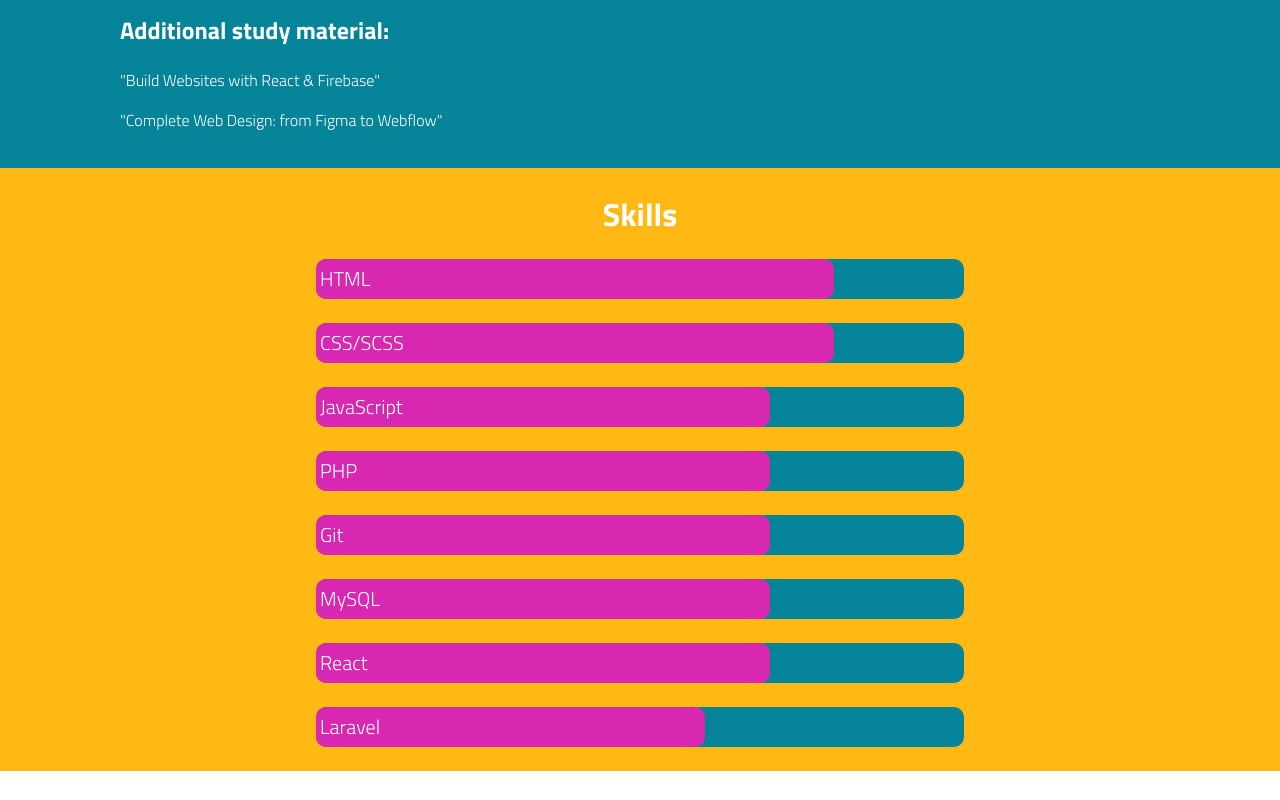
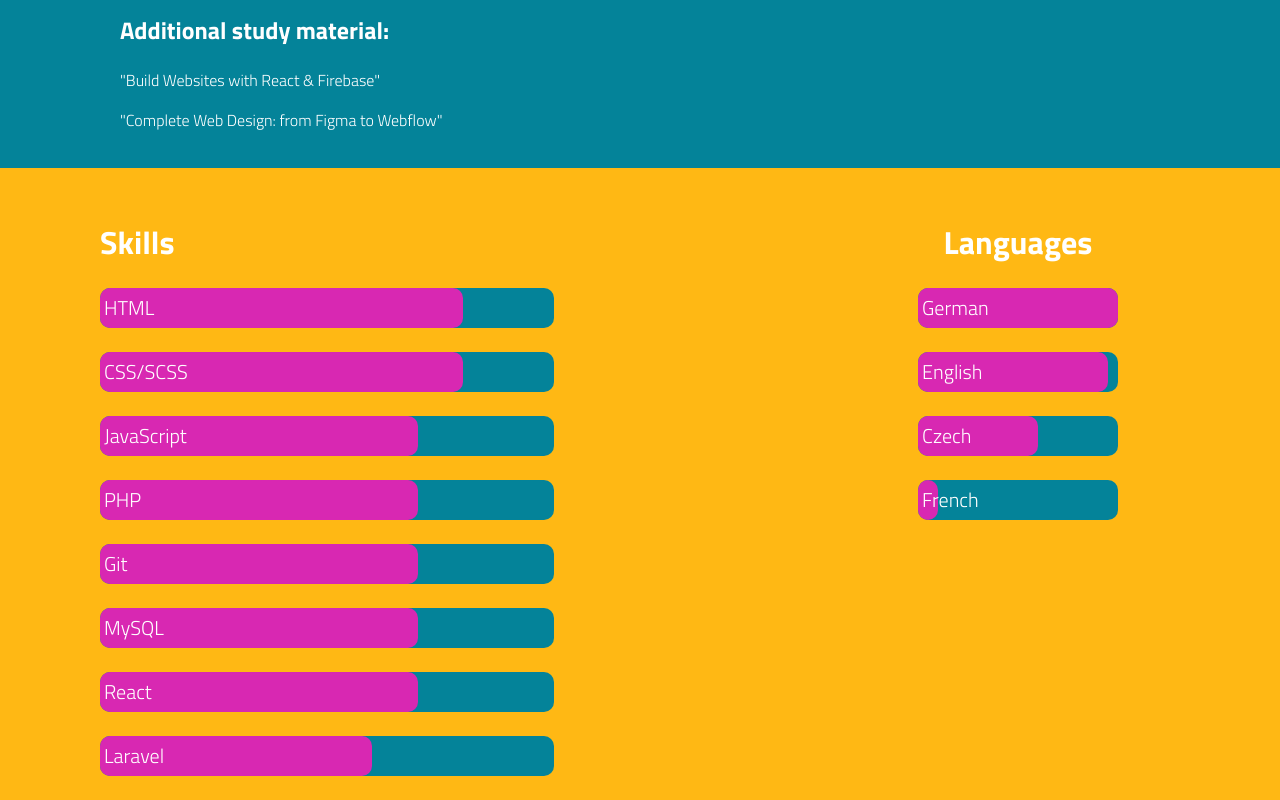
Before and after one commit to queuing4oranges/portfolio, a React (Create React App) app: page / in a window 1280 px wide. Shown: the part 1747-2547 px from the top of the page. Before the commit the page ends 2518 px from the top, so only its background shows below. Built offline with nearby package versions, Linux system fonts and the light colour scheme; data requests are answered from the project's data file.

Commit message:
added languages

```diff
--- a/src/components/Skills.js
+++ b/src/components/Skills.js
@@ -7,47 +7,65 @@ const Skills = () => {
 
     return (
         <div className="skills__container">
-            <h1>Skills</h1>
+
+
+            <div className="tech__container">
+                <h1 className="skills__title">Skills</h1>
                 <ProgressBar
                 now={80}
-            label="HTML"
-            /> <br></br>
+                label="HTML"/> <br></br>
 
                 <ProgressBar
                 now={80}
-            label="CSS/SCSS"
-            /><br></br>
+                label="CSS/SCSS"/><br></br>
 
                 <ProgressBar
                 now={70}
-            label="JavaScript"
-            /><br></br>
+                label="JavaScript"/><br></br>
 
                 <ProgressBar
                 now={70}
-            label="PHP"
-            /><br></br>
+                label="PHP"/><br></br>
 
                 <ProgressBar
                 now={70}
-            label="Git"
-            /><br></br>
+                label="Git"/><br></br>
 
                 <ProgressBar
                 now={70}
-            label="MySQL"
-            /><br></br>
+                label="MySQL"/><br></br>
 
                 <ProgressBar
                 now={70}
-            label="React"
-            /><br></br>
+                label="React"/><br></br>
 
                 <ProgressBar
                 now={60}
-            label="Laravel"
-            /><br></br>
+                label="Laravel"/><br></br>
+            </div>
 
+            <div className="language__container">
+                <h1 className="skills__title">Languages</h1>
+                <ProgressBar
+                className="language-en"
+                now={100}
+                label="German"/><br></br>
+
+                <ProgressBar
+                className="language-en"
+                now={95}
+                label="English"/><br></br>
+
+                <ProgressBar
+                className="language-en"
+                now={60}
+                label="Czech"/><br></br>
+
+                <ProgressBar
+                className="language-en"
+                now={10}
+                label="French"/><br></br>
+            </div>
 
         </div>
 
--- a/src/scss/projects.scss
+++ b/src/scss/projects.scss
@@ -39,7 +39,12 @@
     margin-bottom: 40px;
     display: flex;
     flex-direction: column;
-    box-shadow: 5px 2.5px;
+    box-shadow: 5px 2.5px $darkblue;
+    transition: all 0.3s ease; /*new*/
+}
+
+.card:hover {
+    transform: rotate(3deg); /*new*/
 }
 
 .courses__cont{
--- a/src/scss/skills.scss
+++ b/src/scss/skills.scss
@@ -1,12 +1,35 @@
 .skills__container{
     background: #ffb814;
+    padding: 0;
+    color: white;
     margin: 0 auto;
     color: white;
     padding-left: 100px;
     padding-right: 100px;
     display: flex;
+    flex-direction: row;
+}
+
+.skills__title {
+    margin-top: 0;
+    margin-left: 0;
+    padding-top: 50px;
+    padding-left: 0;
+}
+
+.tech__container {
+    display: flex;
     flex-direction: column;
-    align-items: center;
+    align-items: flex-start;
+    width: 70%;
+}
+
+.language__container {
+    width: 30%;
+        display: flex;
+            flex-direction: column;
+            align-items: center;
+
 }
 
 .progress,
@@ -30,3 +53,7 @@
     padding: 4px;
     // vertical-align: middle;
 }
+
+.language-en {
+    width: 200px;
+}
```
Lines whose indentation alone changed are shown as unchanged.
